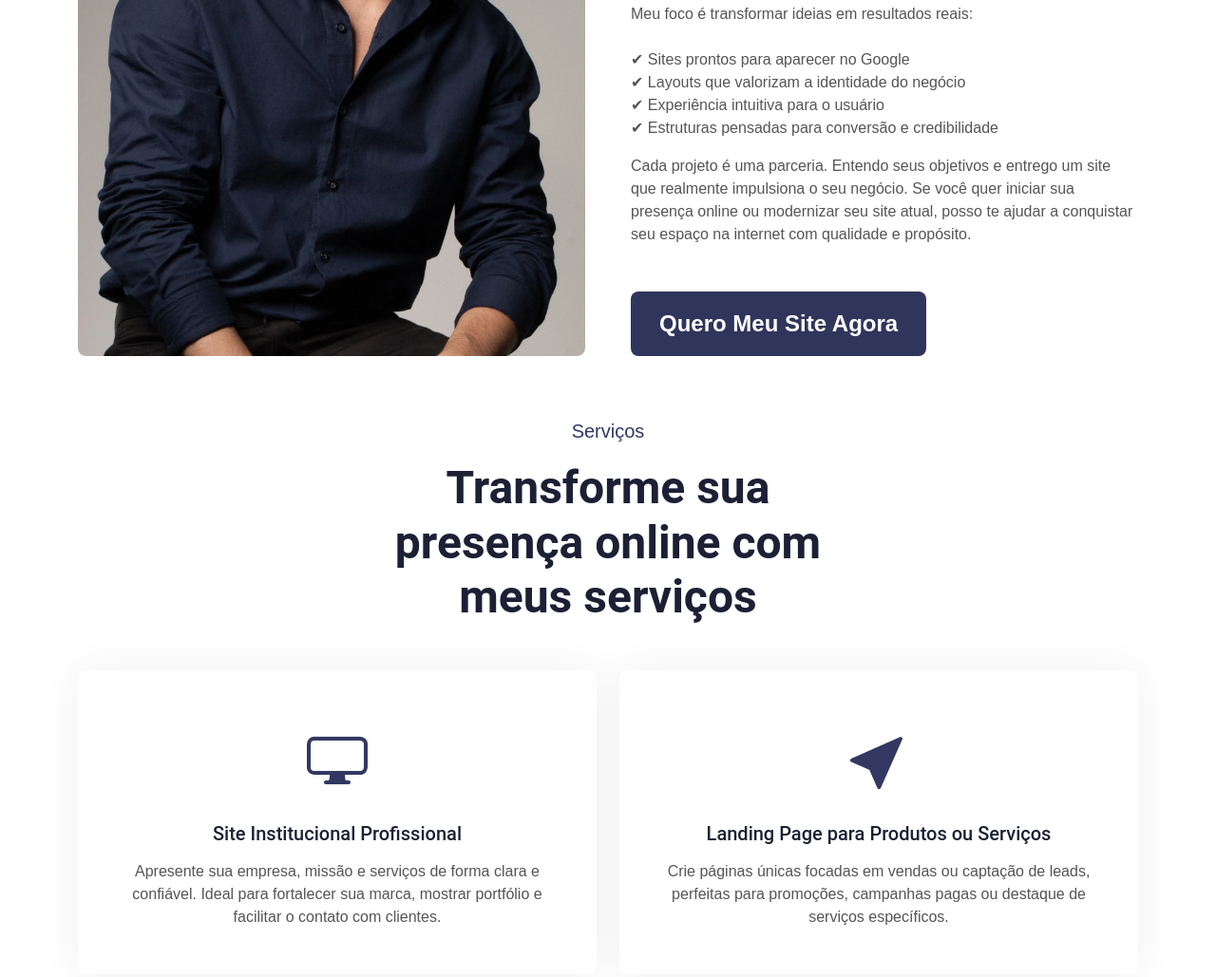
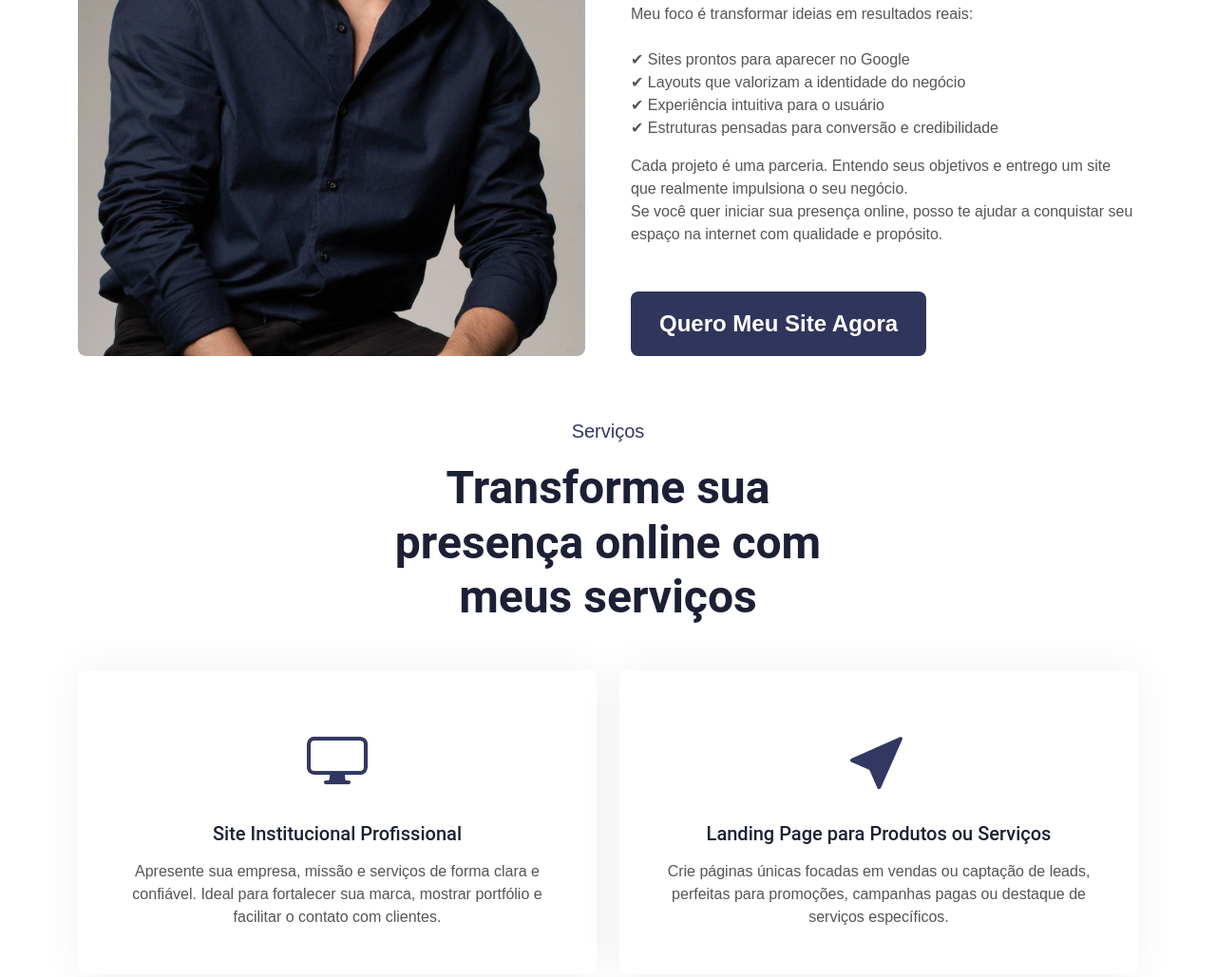
Before and after one commit to Bruno0409/Bruno_studio, a website with bundled scripts: page index.html in a window 1280 px wide. Shown: the part 7210-8239 px from the top of the page at 95% size. Built offline with nearby package versions, Linux system fonts and the light colour scheme.

Commit message:
atualizando o me conheça

```diff
--- a/index.html
+++ b/index.html
@@ -554,9 +554,8 @@
 </p>
 
 <p class="mb-5">
-  Cada projeto é uma parceria. Entendo seus objetivos e entrego um site que realmente impulsiona o seu negócio.
-  Se você quer iniciar sua presença online ou modernizar seu site atual, posso te ajudar a conquistar seu espaço na internet
-  com qualidade e propósito.
+  Cada projeto é uma parceria. Entendo seus objetivos e entrego um site que realmente impulsiona o seu negócio. <br>
+  Se você quer iniciar sua presença online, posso te ajudar a conquistar seu espaço na internet com qualidade e propósito.
 </p>
 
 
@@ -781,7 +780,7 @@
                     <a class="btn btn-link" href="#projetos">Projetos</a>
                     <a class="btn btn-link" href="#contato">Contato</a>
                 </div>
-                <div class="col-lg-3 col-md-6">
+                <!-- <div class="col-lg-3 col-md-6">
                     <h4 class="text-white mb-4">Horários disponíveis</h4>
                     <p class="mb-1">Segunda - Sexta</p>
                     <h6 class="text-light">09:00 - 18:00</h6>
@@ -789,7 +788,7 @@
                     <h6 class="text-light">09:00 - 12:00</h6>
                     <p class="mb-1">Domingo</p>
                     <h6 class="text-light">Fechado</h6>
-                </div>
+                </div> -->
             </div>
         </div>
     </div>
```
